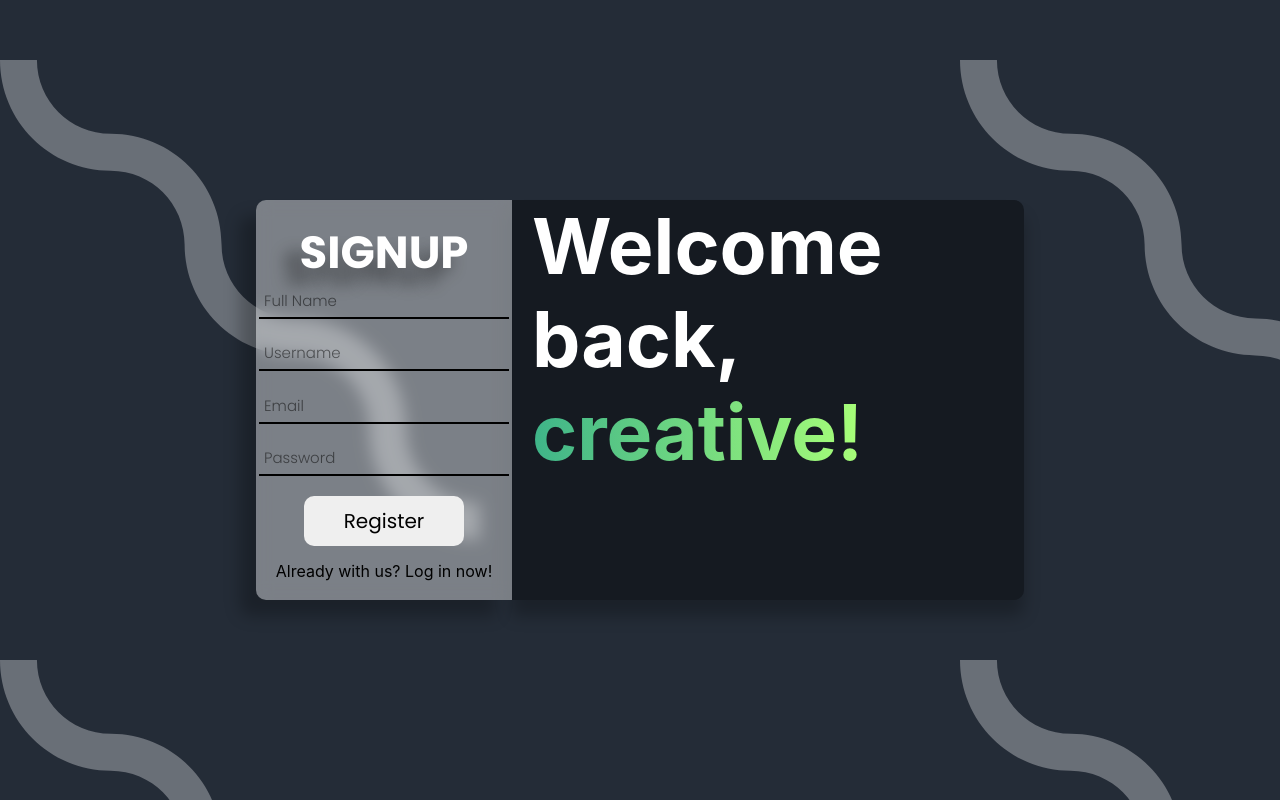
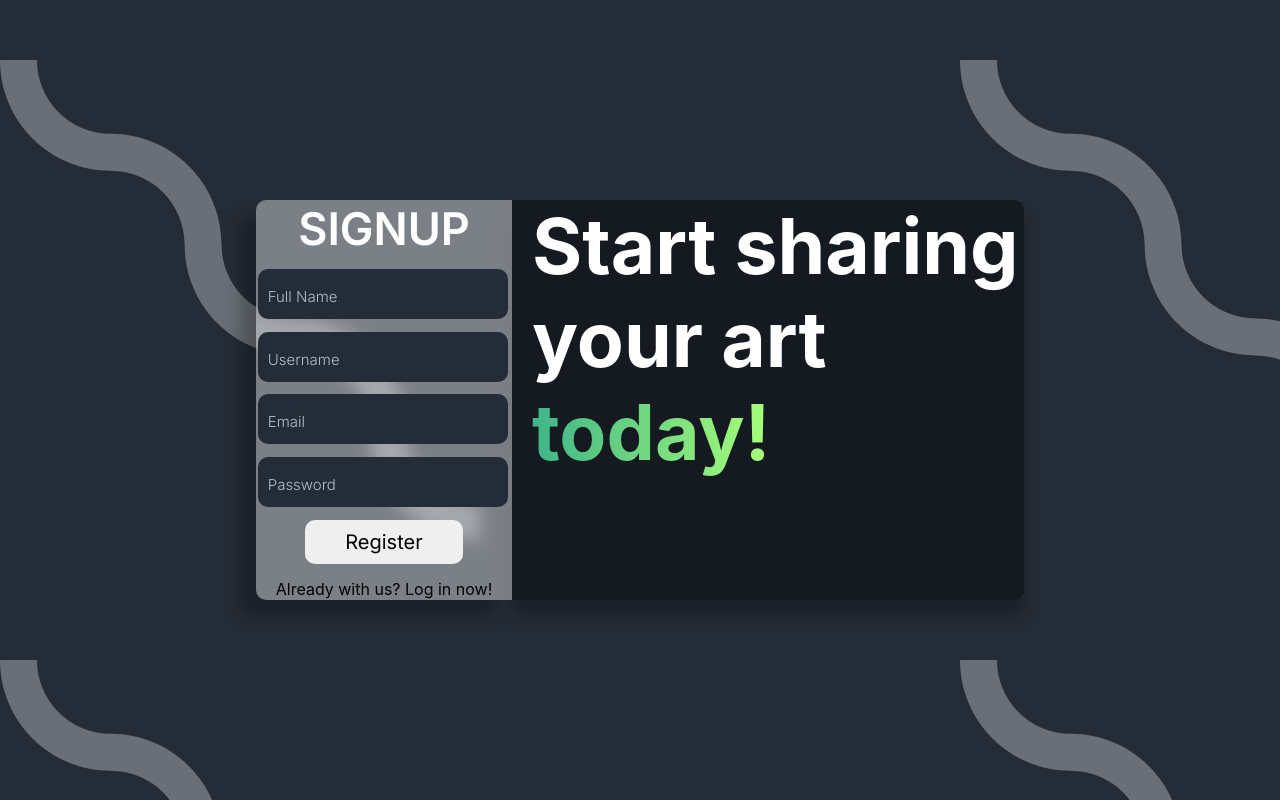
Before and after one commit to jsmolucha/CSC4990GART, a React (Create React App) app in the folder gart-app/: page /register in a window 1280 px wide. Built offline with nearby package versions, Linux system fonts and the light colour scheme.

Commit message:
update login

```diff
--- a/gart-app/src/pages/register.jsx
+++ b/gart-app/src/pages/register.jsx
@@ -19,7 +19,7 @@ const registerpage  = () => {
 
             </div>
             <div className="regGreeting">
-                <h1 id="welcomeHeader">Welcome back,<span id="colorText"> creative!</span> </h1>
+                <h1 id="welcomeHeader">Start sharing your art<span id="colorText"> today!</span> </h1>
             </div>
 
         </div>
--- a/gart-app/src/pages/styles/login.css
+++ b/gart-app/src/pages/styles/login.css
@@ -28,8 +28,8 @@
     font-size: 45px;
     color: white;
     font-family:'Inter';
-    text-shadow: -1rem 1rem 1rem rgba(0, 0, 0, 0.40);
-    margin-bottom: 20%;
+    /* text-shadow: -1rem 1rem 1rem rgba(0, 0, 0, 0.40);  */
+    margin-bottom: 15%;
 }
 
 .loginGreeting {
@@ -62,7 +62,7 @@
 .logincontainer {
     grid-area: form;
     box-shadow: -1rem 1rem 1rem rgba(0, 0, 0, 0.25);
-    background-color: rgba(255, 255, 255, .50);
+    background-color: rgba(255, 255, 255, .40);
     backdrop-filter: blur(8px);
     border-radius: 10px 0 0 10px;
     position: relative;
@@ -71,6 +71,7 @@
     justify-content: center;
     flex-direction: column;
     text-align: center;
+
 }
 
 .loginBack {
@@ -81,23 +82,31 @@
 #uNameField, #pWordField {
     outline: none;
     border: none;
-    border-bottom: 2px solid black;
-    background: none;
+    /* border-bottom: 2px solid black; */
+    background:#242c37;
+    border-radius: 10px;
     padding-bottom: 5px;
-    padding-top: 15px;
+    padding-top: 10px;
     transition-duration: 0.4s;
     font-family: 'Inter';
     font-weight: 300;
+    font-size: 15px;
     margin: 0 1% 10% 0 ;
     width: 250px;
+    height: 50px;
+    color: #B2BDCD;
+    text-indent: 10px;
 }
 
 
 #uNameField::placeholder, #pWordField::placeholder {
     font-size: 15px;
-    color: rgba(53, 53, 53);
+    color: #B2BDCD;
     text-align: left;
     transition: 5s;
+    text-indent: 10px;
+    font-family: 'Inter';
+
 }
 
 #uNameField:focus, #pWordField:focus {
--- a/gart-app/src/pages/styles/register.css
+++ b/gart-app/src/pages/styles/register.css
@@ -21,8 +21,8 @@
 #signupHeader {
     font-size: 45px;
     color: white;
-    font-family:'Poppins';
-    text-shadow: -1rem 1rem 1rem rgba(0, 0, 0, 0.40);
+    font-family: 'Inter';
+    margin-bottom: 5%;
 }
 
 .regGreeting {
@@ -45,27 +45,36 @@
     justify-content: center;
     flex-direction: column;
     text-align: center;
+
 }
 
 #uName, #eMail, #pWord, #fullName{
+
     outline: none;
     border: none;
-    border-bottom: 2px solid black;
-    background: none;
+    background:#242c37;
+    border-radius: 10px;
+    padding-bottom: 5px;
+    padding-top: 10px;
     transition-duration: 0.4s;
-    font-family: 'Poppins';
+    font-family: 'Inter';
     font-weight: 300;
+    font-size: 15px;
+    margin: 0 1% 5% 0 ;
     width: 250px;
-    margin-bottom: 8%;
-    padding: 5px;
+    height: 50px;
+    color: #B2BDCD;
+    text-indent: 10px;
 }
 
 #uName::placeholder, #pWord::placeholder, #eMail::placeholder, #fullName::placeholder {
     font-size: 15px;
-    color: rgba(53, 53, 53);
+    color: #B2BDCD;
     text-align: left;
     transition: 5s;
-    color: rgba(0, 0, 0, 0.5);
+    text-indent: 10px;
+    font-family: 'Inter';
+
 
 }
 
@@ -78,7 +87,7 @@
     border: none;
     transition-duration: 0.4s;
     border-radius: 10px;
-    font-family: 'Poppins';
+    font-family: 'Inter';
     font-size: 20px;
     margin-bottom: 15px;
 }
```
